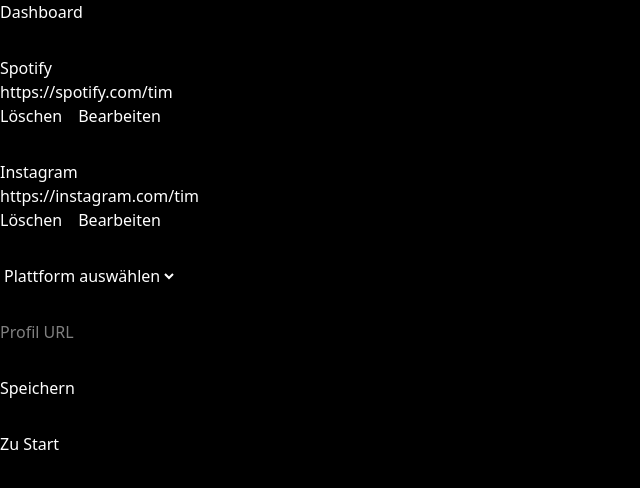
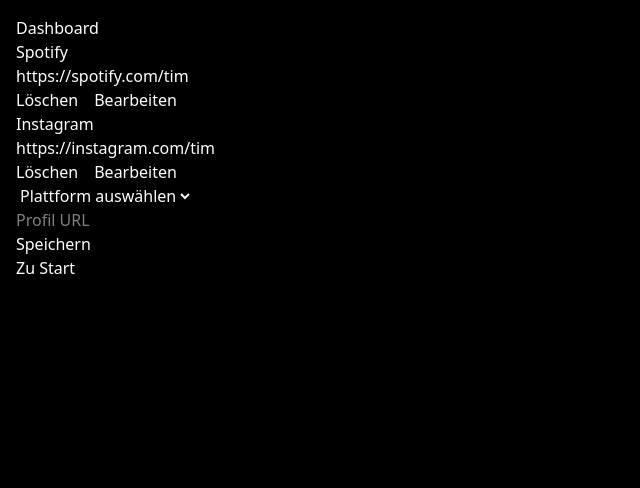
Before and after one commit to tim-chmieletzki/BOND, a Next.js app: page /dashboard in a window 1280 px wide. Shown: the top 488 px of the page, without its empty margins (0-640 px from the left). Built offline with nearby package versions, Linux system fonts and the light colour scheme.

Commit message:
Added flex container

```diff
--- a/src/app/dashboard/page.tsx
+++ b/src/app/dashboard/page.tsx
@@ -81,9 +81,9 @@ export default function DashboardPage() {
   }
 
   return (
-    <main className="flex flex-col items-start gap-8">
+    <main>
+      <div className="flex flex-col items-start p-4">
         <h1>Dashboard</h1>
-
         {links.map((link) => (
           <LinkItem
             key={link.platform}
@@ -93,7 +93,6 @@ export default function DashboardPage() {
             onEdit={() => editLink(link.platform)}
           />
         ))}
-
         <select
           value={selectedPlatform}
           onChange={(e) => setSelectedPlatform(e.target.value)}
@@ -103,7 +102,9 @@ export default function DashboardPage() {
           {availableLinks
             .filter(
               (availableLink) =>
-              !links.some((userLink) => userLink.platform === availableLink.id),
+                !links.some(
+                  (userLink) => userLink.platform === availableLink.id,
+                ),
             )
             .map((link) => (
               <option key={link.id} value={link.id}>
@@ -111,14 +112,12 @@ export default function DashboardPage() {
               </option>
             ))}
         </select>
-
         <input
           type="text"
           placeholder="Profil URL"
           value={url}
           onChange={(e) => setUrl(e.target.value)}
         />
-
         <button onClick={addLink}>
           {editingPlatform ? "Änderungen speichern" : "Speichern"}
         </button>
@@ -144,8 +143,8 @@ export default function DashboardPage() {
             Abbrechen
           </button>
         )}
-
         <Link href="/">Zu Start</Link>
+      </div>
     </main>
   );
 }
```
Lines whose indentation alone changed are shown as unchanged.
